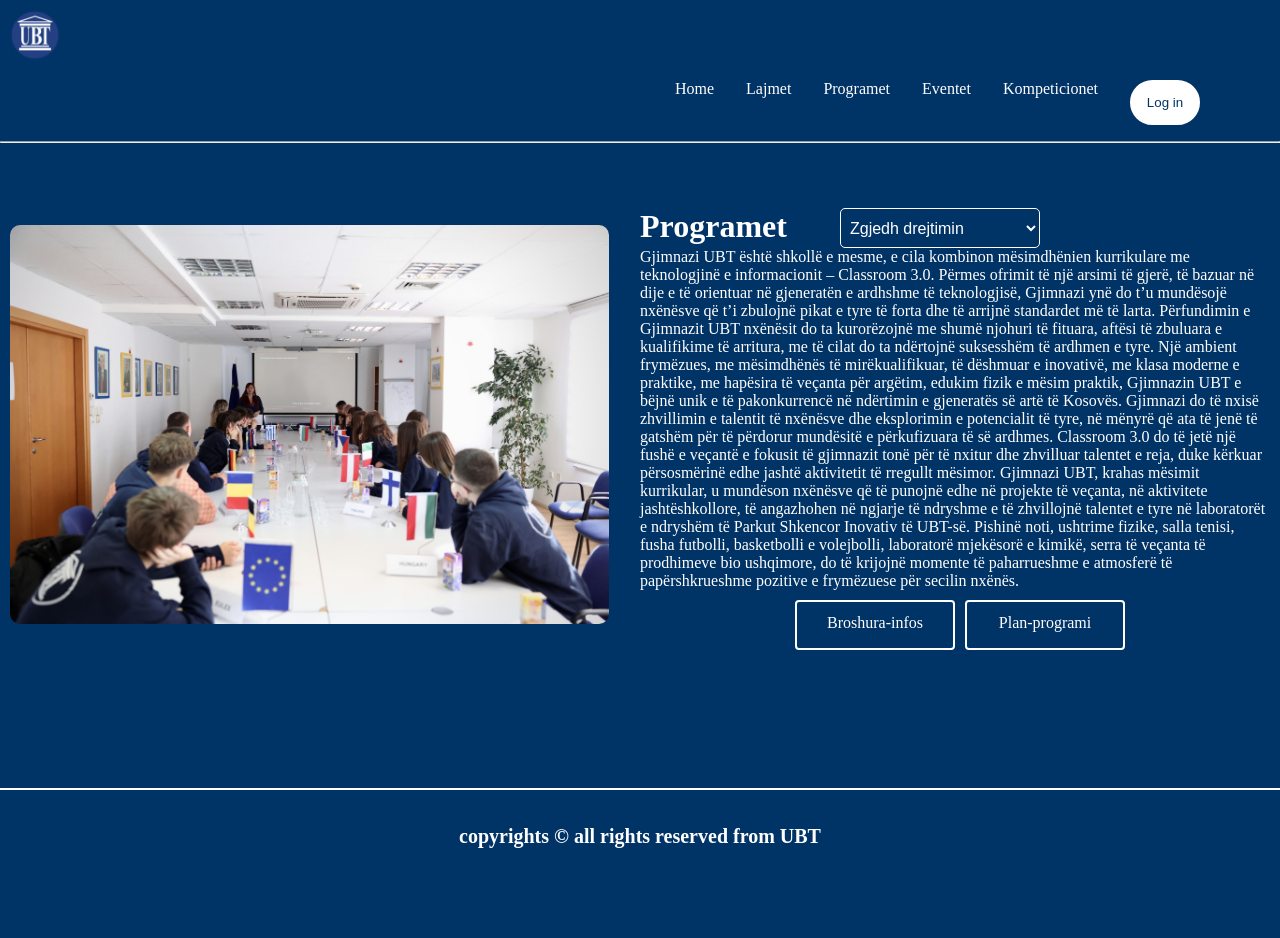
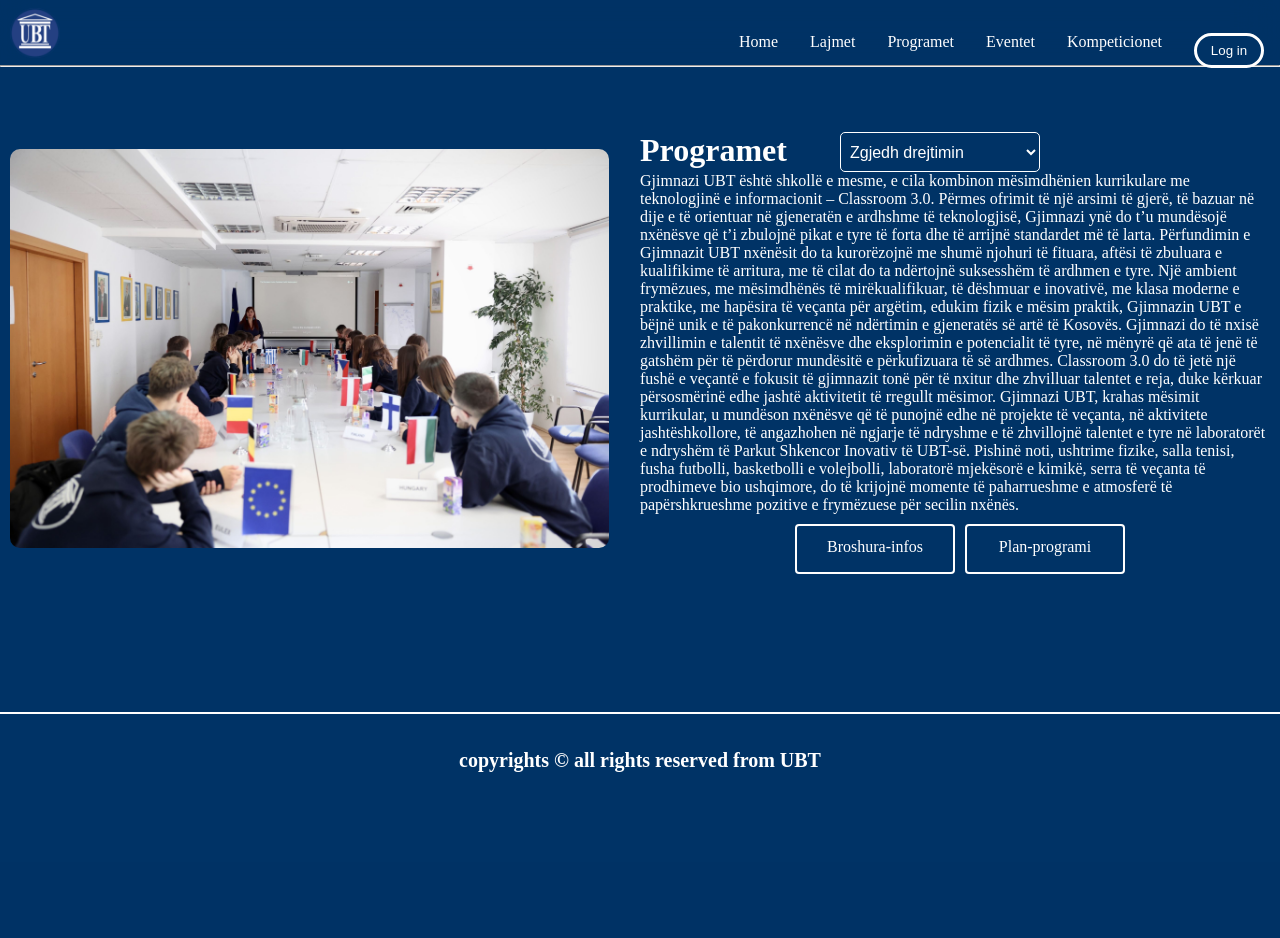
Before and after one commit to Jahirq1/WebSchool, a PHP site: page /html/programet.html in a window 1280 px wide. After the commit the page ends 772 px from the top, so only its background shows below. Run offline with PHP 8.4, Linux system fonts and the light colour scheme.

Commit message:
disa permisime tek css programet dhe kompeticionet

```diff
--- a/css/programet.css
+++ b/css/programet.css
@@ -3,20 +3,21 @@
     padding: 0;
     box-sizing: border-box;
  }
- html body{
-color: #003366;
+
+
+
+ .navbar {
+height: 60px;
+    display: flex;
+    position: relative;
+    justify-content: space-between;
+    align-items: center;
+    background-color: rgba( 0, 51, 102, 0.2 );
+    backdrop-filter: blur( 20.5px );
+  margin-bottom: 5px;
+    color: white;
 
   }
-
- .navbar-links {
-  display: flex;
-  justify-content: flex-end;
-  align-items: center;
-  position: relative;
-  right: 0;
-  gap: 20px;
-}
-
 
   .brand-title img {
     margin-top: 10px;
@@ -25,17 +26,13 @@ color: #003366;
     height: 50px;
   }
 
-  .navbar-links {
-    height: 90%;
-    position: relative;
-    right: 5%;
 
-}
 
   .navbar-links ul {
     display: flex;
     margin: 0;
     padding: 0;
+    margin-top: 50px;
   }
 
   .navbar-links li {
@@ -49,25 +46,32 @@ color: #003366;
     padding: 1rem;
   }
 
-
+  .navbar-links{
+    margin-bottom: 10px;
+    align-items: center;
+}
   .navbar-links li a:hover {
     text-decoration: underline;
   }
   .navbar-links button{
-    background-color:white;
-    color:#003366;
+    background-color: #003366;
+   color: white;
    border: solid white;
    text-align: center;
+
+   border-radius: 30px;
    width: 70px;
-    height: 45px;
-    border-radius: 30px;
+   height: 35px;
 
   }
+
+
   .navbar-links button:hover {
      text-decoration: underline;
      color:black;
      background-color: aqua;
    }
+
 
   .toggle-button {
     margin-top: 20px;
@@ -257,6 +261,7 @@ select option {
 @media (max-width: 600px) {
 
   .navbar {
+    height: auto;
       flex-direction: column;
       align-items: flex-start;
       padding: 10px;
@@ -359,6 +364,7 @@ select option {
 @media (max-width: 400px) {
 
     .navbar {
+        height: auto;
         display: flex;
         flex-direction: column;
         align-items: flex-start;
```
Also changed, not shown: css/kompeticionet.css (+26 -16 lines). Lines whose indentation alone changed are shown as unchanged.
